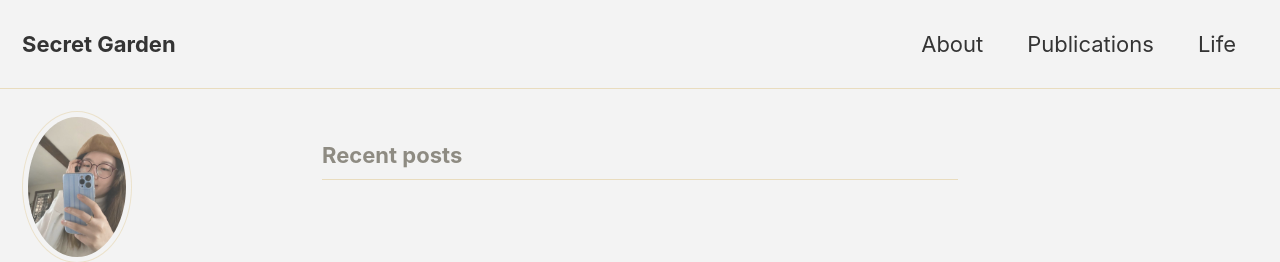
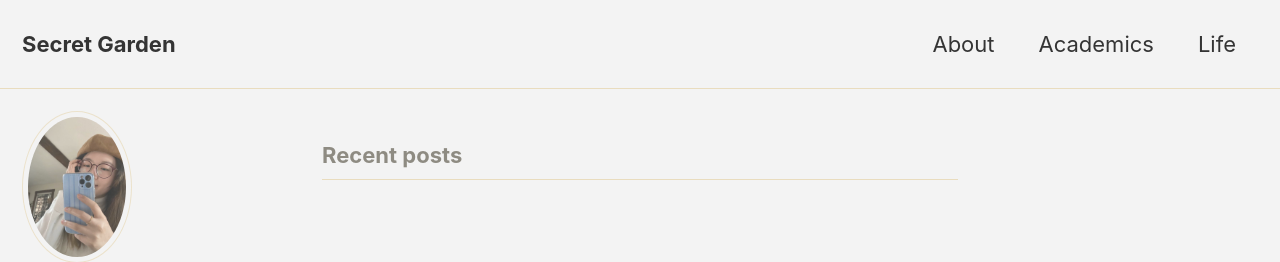
Before and after one commit to XinmengZhao/Xinmengzhao.github.io, a Jekyll site: the page built from index.html, in a window 1280 px wide. Shown: the top 262 px of the page. Built offline with Jekyll 4.4.1, drawn with Linux system fonts in a browser that asks for light colours; cached includes are drawn as plain includes; the list of posts is cut into pages by our own code.

Commit message:
Update navigation.yml

```diff
--- a/_data/navigation.yml
+++ b/_data/navigation.yml
@@ -6,7 +6,7 @@ main:
     url: /_pages/about/
   # - title: "Sample Posts"
   #   url: /year-archive/
-  - title: "Publications"
-    url: /_pages/publication/
+  - title: "Academics"
+    url: /_pages/academics/
   - title: "Life"
     url: /_pages/life/
```
